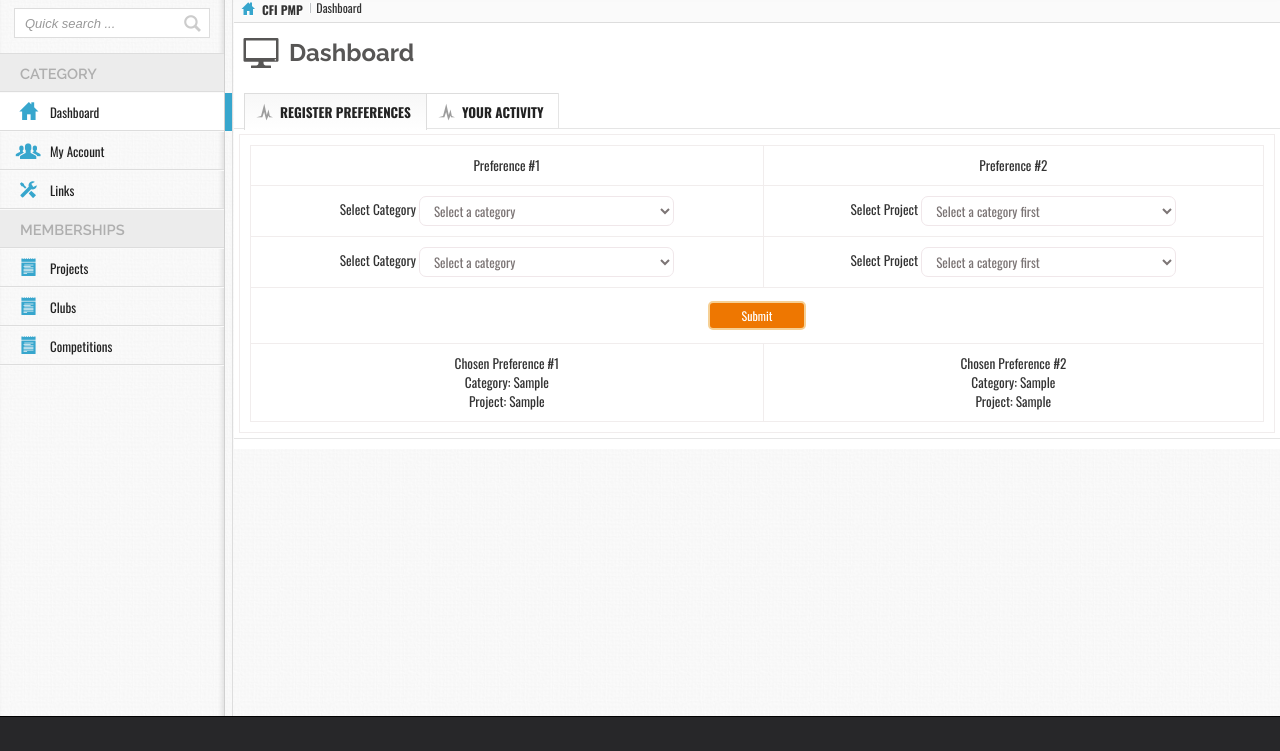
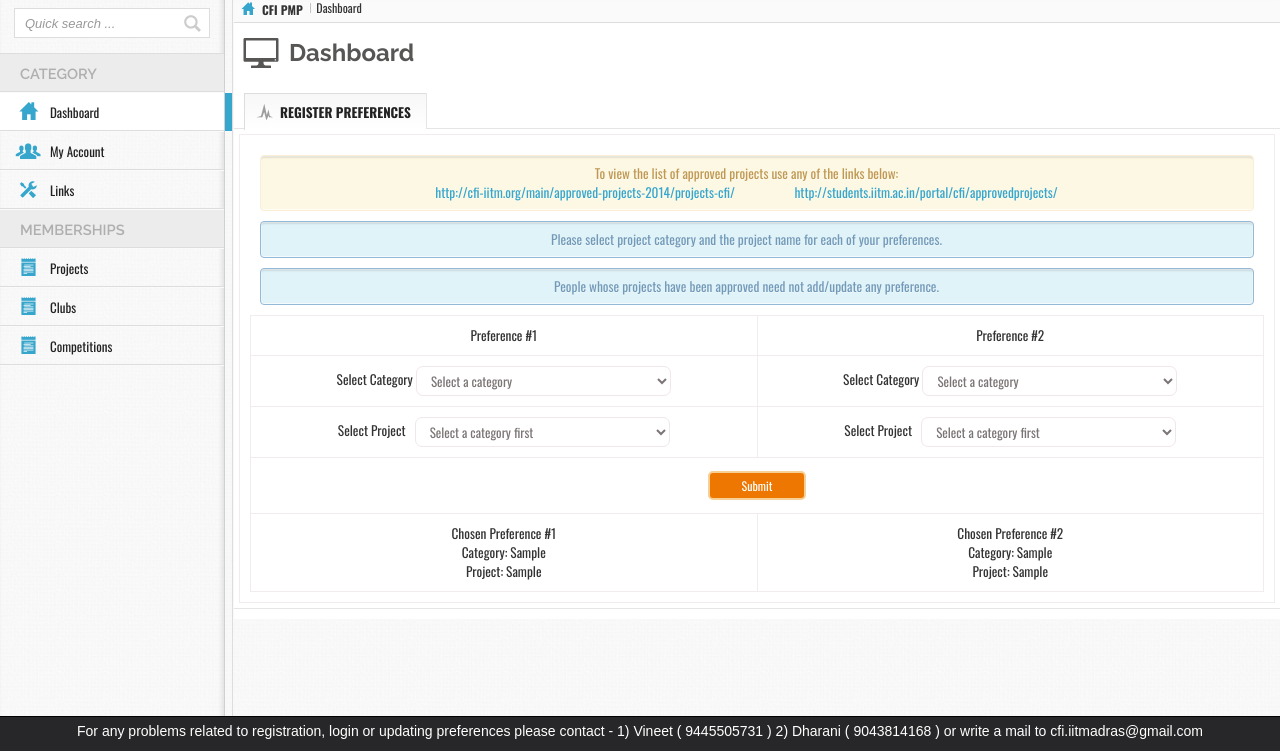
Before and after one commit to dharanimanne/cfi-website-2014, a PHP site: template projects/templates/dashboard.php in a window 1280 px wide. Shown: the part 49-800 px from the top of the page. Run offline with PHP 8.4, Linux system fonts and the light colour scheme; the visitor is signed in with stand-in values (Sample User, id 1); tables that the repository leaves empty or names only in its code hold one stand-in row (values such as "Sample post"); the template is opened without the code that fills it: most values are stand-ins (such as "Sample title", 1, 10 or a date in 2020); a stand-in replaces the project's code that opens the database connection; some libraries are stand-ins or nearby versions.

Commit message:
preferences form edits

```diff
--- a/projects/media/css/custom.css
+++ b/projects/media/css/custom.css
@@ -6,6 +6,7 @@
 	font-weight:400!important;
 }
 input[type=text], input[type=password], select{
+	height:30px;
 	padding-left: 15px;
 	border-radius: 7px;
 	border-color: rgb(240, 231, 234);
--- a/projects/temp/getProjects.php
+++ b/projects/temp/getProjects.php
@@ -1,6 +1,6 @@
 <?php
 $category = $_GET['category'];
-$con = mysqli_connect('localhost','root','','cfi-2014');
+$con = mysqli_connect('localhost','cfi','cfi13iitmdb','cfi');
 
 if (!$con){
   die('Could not connect: ' . mysqli_error($con));
--- a/projects/temp/preferenceForm.php
+++ b/projects/temp/preferenceForm.php
@@ -1,5 +1,7 @@
 <script type="text/javascript">
 	function showProjects(str,divId) {
+		document.getElementById('loadImg').style.display = 'inline';
+
 		if (str==""){
 			document.getElementById(divId).innerHTML="";
 			return;
@@ -14,6 +16,7 @@
 			if (xmlhttp.readyState==4 && xmlhttp.status==200){
 				//alert( xmlhttp.responseText );
 				document.getElementById(divId).innerHTML = xmlhttp.responseText;
+				document.getElementById('loadImg').style.display = 'none';
 		    }
 		}
 		xmlhttp.open("GET","temp/getProjects.php?category="+str,true);
@@ -41,6 +44,25 @@
 	}
 </style>
 <div id="preferenceDiv">
+	<img id="loadImg" style="display:none; position: absolute;left: 48%;top: 82%;margin-left: -5px;" src="media/images/loading1.gif" />
+
+	<div class="alert alert-warning">
+		<center>
+		To view the list of approved projects use any of the links below: <br>
+		<a target="_blank" style="font-style:normal;" href="http://cfi-iitm.org/main/approved-projects-2014/projects-cfi/">http://cfi-iitm.org/main/approved-projects-2014/projects-cfi/</a> &emsp;&emsp;&emsp;&emsp;
+		<a target="_blank" style="font-style:normal;" href="http://students.iitm.ac.in/portal/cfi/approvedprojects/">http://students.iitm.ac.in/portal/cfi/approvedprojects/</a>
+		</center>
+	</div>
+	<div class="alert alert-info">
+		<center>
+		 Please select project category and the project name for each of your preferences.
+		</center>
+	</div>
+	<div class="alert alert-info">
+		<center>
+		 People whose projects have been approved need not add/update any preference.
+		</center>
+	</div>
 	<form name="preferenceForm" action="index.php?action=addPreferences" method="POST">
 		<center>
 		<table>
@@ -67,15 +89,6 @@
 					</select>
 				</td>
 				<td>
-					Select Project
-
-					<select name="preference1" id="drop1"  >
-						<option value="-1">Select a category first </option>
-					</select>
-				</td>
-			</tr>
-			<tr>
-				<td>
 					Select Category
 
 					<select name="cat_pref_2"  class="preferences" id="cat2" onchange="showProjects(this.value,'drop2')">
@@ -89,8 +102,17 @@
 
 					</select>
 				</td>
+			</tr>
+			<tr>
 				<td>
-					Select Project
+					Select Project&nbsp;&nbsp;
+
+					<select name="preference1" id="drop1"  >
+						<option value="-1">Select a category first </option>
+					</select>
+				</td>
+				<td>
+					Select Project&nbsp;&nbsp;
 
 					<select name="preference2" id="drop2"  >
 						<option value="-1">Select a category first </option>
@@ -103,7 +125,7 @@
 				</td>
 			</tr>
 			<?php
-				if ( !$con = mysqli_connect('localhost','root','','cfi-2014') ){
+				if ( !$con = mysqli_connect('localhost','cfi','cfi13iitmdb','cfi') ){
 				  die('Could not connect: ' . mysqli_error($con));
 				}
 				mysqli_select_db($con,"cfi-2014");
--- a/projects/templates/dashboard.php
+++ b/projects/templates/dashboard.php
@@ -19,7 +19,7 @@
 			<div class="widget-head">
 				<ul>
 					<li class="active"><a class="glyphicons cardio" href="#preferences-tab" data-toggle="tab">Register Preferences</a></li>
-					<li><a class="glyphicons cardio" href="#activity-tab" data-toggle="tab">Your Activity</a></li>
+					<!--<li><a class="glyphicons cardio" href="#activity-tab" data-toggle="tab">Your Activity</a></li>-->
 				</ul>
 			</div>
 			<div class="tab-content">
--- a/projects/templates/include/footer.php
+++ b/projects/templates/include/footer.php
@@ -1,4 +1,8 @@
-			<div id="footer"></div>
+			<div id="footer">
+				<div style="font-size:14px; color:#fff; padding: 4px 10px; font-family:sans-serif; text-align:center;" >
+					For any problems related to registration, login or updating preferences please contact - 1) Vineet ( 9445505731 )  2) Dharani ( 9043814168 ) or write a mail to <a style="color:#fff;" href="mailto:cfi.iitmadras@gmail.com">cfi.iitmadras@gmail.com</a>
+				</div>
+			</div>
 		</div> <!-- container -->
 	</body>
 </html>
```
Also changed, not shown: projects/index.php (+12 -4 lines), projects/media/images/loading1.gif (added).
